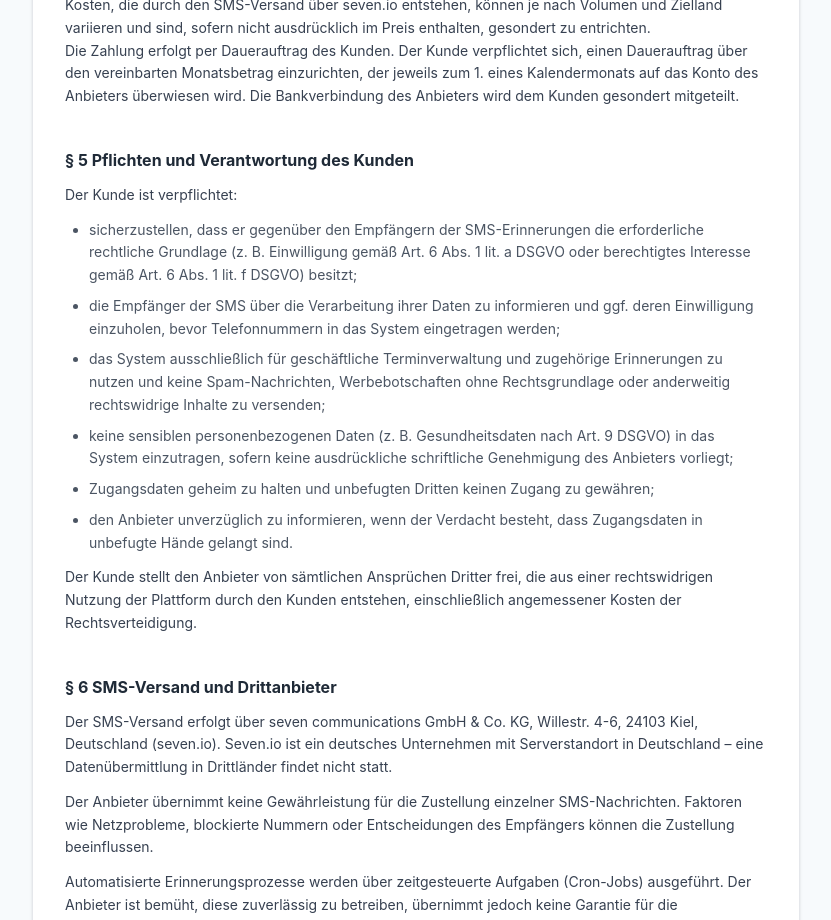
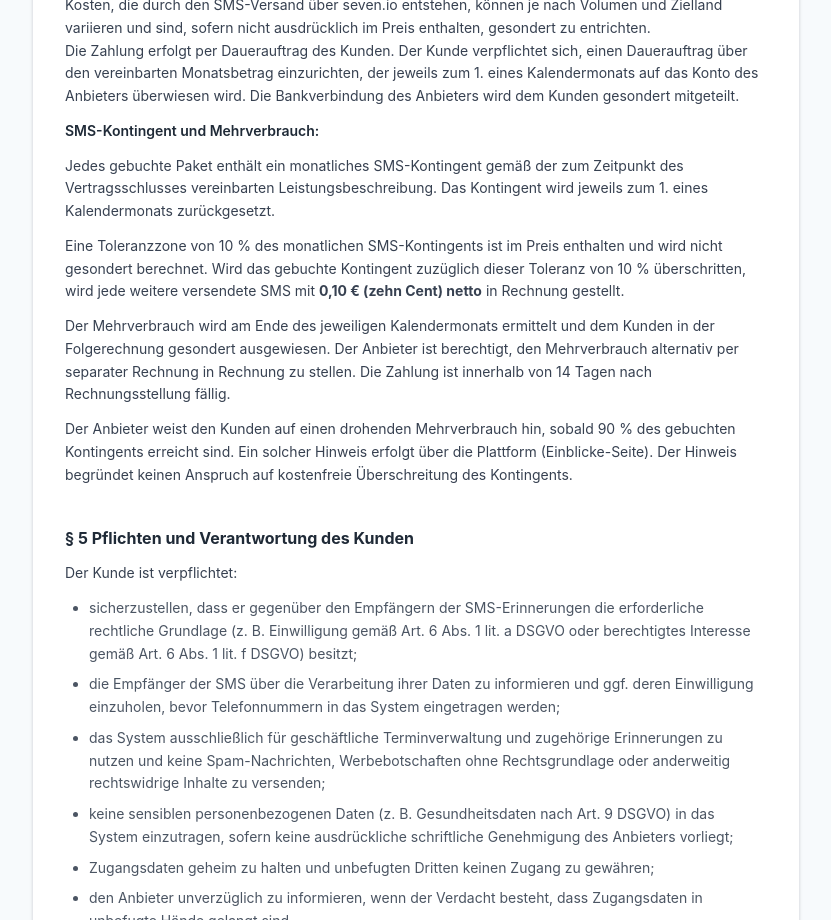
Before and after one commit to smartrecruit-dev/Terminstop, a Next.js app: page /agb in a window 1280 px wide. Shown: the part 1920-2840 px from the top of the page, without its empty margins (224-1055 px from the left). Built offline with nearby package versions, Linux system fonts and the light colour scheme.

Commit message:
feat: SMS-Mehrverbrauch Klausel in AGB §4 (10% Toleranz, 0,10€/SMS)

```diff
--- a/app/agb/page.tsx
+++ b/app/agb/page.tsx
@@ -146,12 +146,36 @@ export default function AGB() {
               enthalten, gesondert zu entrichten.
             </p>
             <p className="mb-3">
-  Die Zahlung erfolgt per Dauerauftrag des Kunden. Der Kunde verpflichtet sich,
-  einen Dauerauftrag über den vereinbarten Monatsbetrag einzurichten, der jeweils
-  zum 1. eines Kalendermonats auf das Konto des Anbieters überwiesen wird.
-  Die Bankverbindung des Anbieters wird dem Kunden gesondert mitgeteilt.
-</p>
-
+              Die Zahlung erfolgt per Dauerauftrag des Kunden. Der Kunde verpflichtet sich,
+              einen Dauerauftrag über den vereinbarten Monatsbetrag einzurichten, der jeweils
+              zum 1. eines Kalendermonats auf das Konto des Anbieters überwiesen wird.
+              Die Bankverbindung des Anbieters wird dem Kunden gesondert mitgeteilt.
+            </p>
+            <p className="mb-3 font-semibold text-[#1F2A37]">SMS-Kontingent und Mehrverbrauch:</p>
+            <p className="mb-3">
+              Jedes gebuchte Paket enthält ein monatliches SMS-Kontingent gemäß der
+              zum Zeitpunkt des Vertragsschlusses vereinbarten Leistungsbeschreibung.
+              Das Kontingent wird jeweils zum 1. eines Kalendermonats zurückgesetzt.
+            </p>
+            <p className="mb-3">
+              Eine Toleranzzone von 10 % des monatlichen SMS-Kontingents ist im Preis
+              enthalten und wird nicht gesondert berechnet. Wird das gebuchte Kontingent
+              zuzüglich dieser Toleranz von 10 % überschritten, wird jede weitere
+              versendete SMS mit <strong>0,10 € (zehn Cent) netto</strong> in Rechnung gestellt.
+            </p>
+            <p className="mb-3">
+              Der Mehrverbrauch wird am Ende des jeweiligen Kalendermonats ermittelt
+              und dem Kunden in der Folgerechnung gesondert ausgewiesen. Der Anbieter
+              ist berechtigt, den Mehrverbrauch alternativ per separater Rechnung
+              in Rechnung zu stellen. Die Zahlung ist innerhalb von 14 Tagen nach
+              Rechnungsstellung fällig.
+            </p>
+            <p>
+              Der Anbieter weist den Kunden auf einen drohenden Mehrverbrauch hin,
+              sobald 90 % des gebuchten Kontingents erreicht sind. Ein solcher Hinweis
+              erfolgt über die Plattform (Einblicke-Seite). Der Hinweis begründet
+              keinen Anspruch auf kostenfreie Überschreitung des Kontingents.
+            </p>
           </section>
 
           {/* § 5 */}
```
